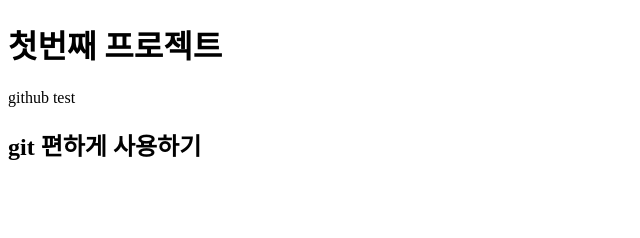
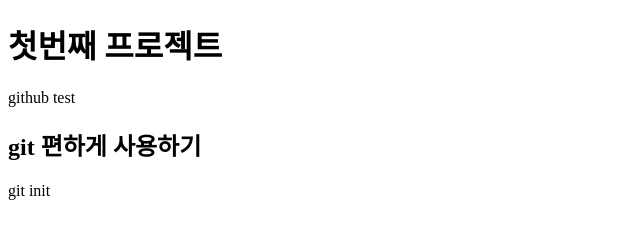
Before and after one commit to hyunwall1231/fist-tis-project, a plain HTML site: page index.html in a window 1280 px wide. Shown: the full height of the page, 0-640 px from the left. Drawn offline with Linux system fonts and the light colour scheme.

Commit message:
second commit

```diff
--- a/index.html
+++ b/index.html
@@ -10,5 +10,8 @@
     <h1>첫번째 프로젝트</h1>
     <p>github test</p>
     <h2>git 편하게 사용하기</h2>
+
+    <!-- 수정 내용 추가-->
+    <p>git init</p>
 </body>
 </html>
```
